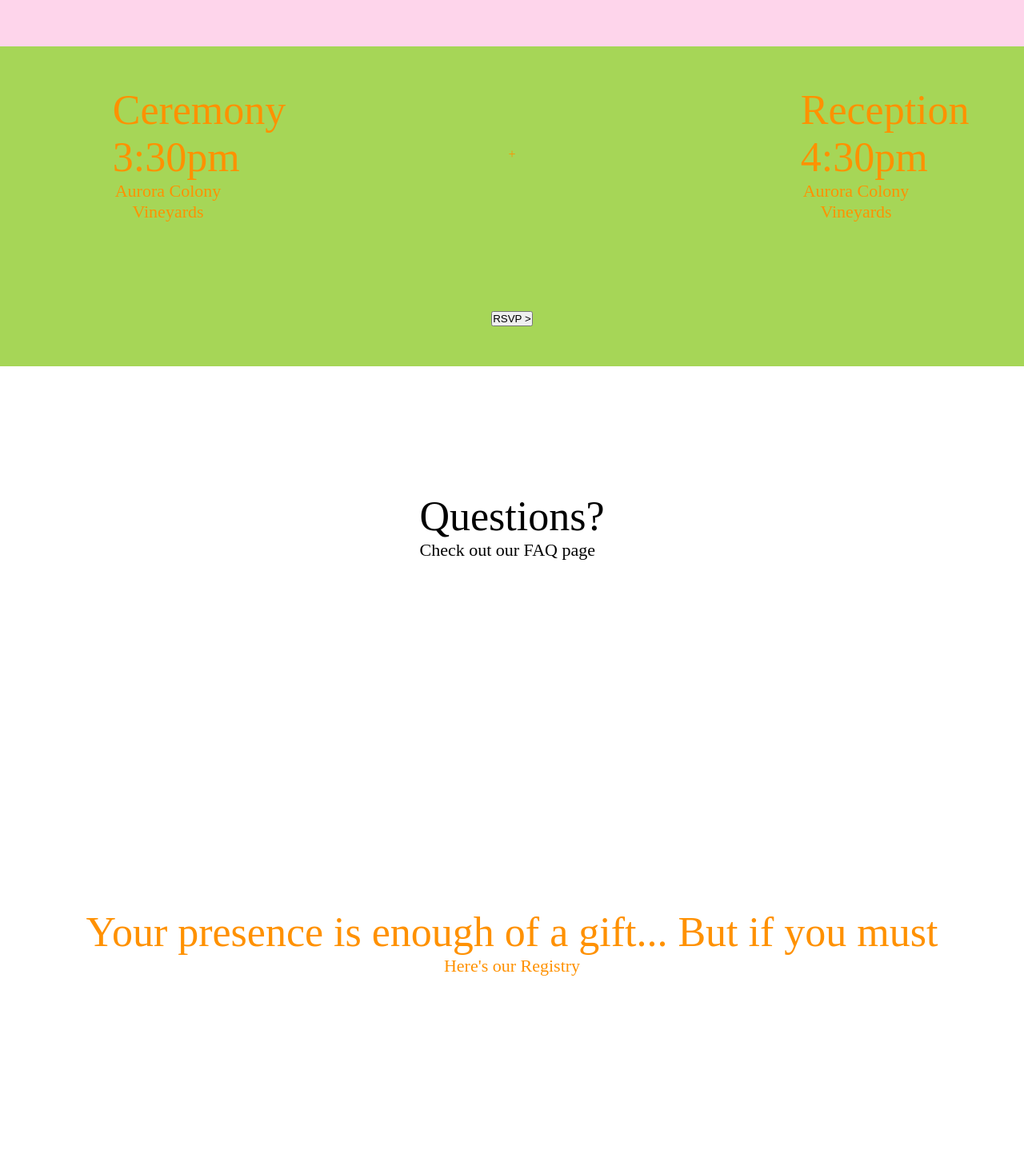
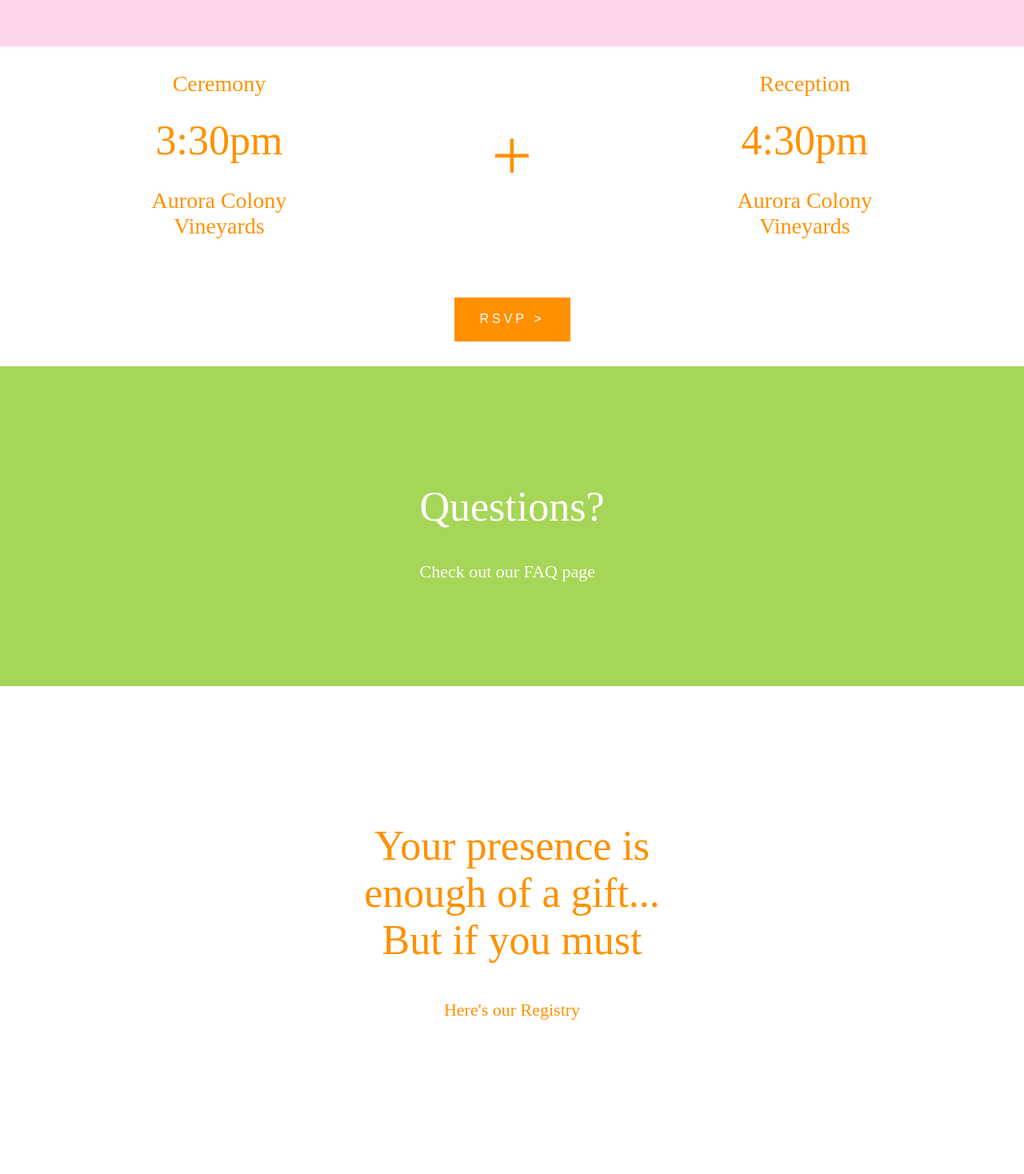
Before and after one commit to MarcoTaco/mb-wedding-site2.0, a React (Create React App) app: page / in a window 1280 px wide. Shown: the part 942-2410 px from the top of the page at 80% size. Built offline with nearby package versions, Linux system fonts and the light colour scheme.

Commit message:
more styling completed

```diff
--- a/src/styles/HomePage.css
+++ b/src/styles/HomePage.css
@@ -123,29 +123,53 @@
     grid-template-columns: repeat(3, 1fr);
     gap: 10px;
     place-items: center;
-    background-color: #A6D657;
+    width: 85%;
+    margin-left: auto;
+    margin-right: auto;
 }
 .wedding-info p{
     color: #FF9100;
+}
+.ceremony-info p:first-child, .ceremony-info p:last-child{
+    font-size: 28px;
+}
+.reception-info p:first-child, .reception-info p:last-child{
+    font-size: 28px;
+}
+.wedding-info p:nth-child(2){
+    padding-bottom: 30px;
+    padding-top: 25px;
 }
 .ceremony-info{
     display: flex;
     flex-direction: column;
     text-align: center;
-    width: 33%;
+    width: 50%;
 }
 .plus{
     width: 33%;
     text-align: center;
 }
+.plus p{
+    font-size: 90px;
+}
 .reception-info{
     display: flex;
     flex-direction: column;
     text-align: center;
-    width: 33%;
+    width: 50%;
 }
 .rsvp-button{
     grid-column: 1 / span 3;
+}
+.rsvp-button button{
+    width: 145px;
+    height: 55px;
+    font-size: 16px;
+    background-color: #FF9100;
+    border-style: none;
+    color: #FFFF;
+    letter-spacing: 4px;
 }
 .faq-section{
     height: 50vh;
@@ -153,17 +177,31 @@
     flex-direction: column;
     justify-content: center;
     align-items: center;
+    background-color: #A6D657;
+}
+.faq-section p{
+    color: #ffff;
+    line-height: 2.2;
 }
 
 .registry-section{
     height: 80vh;
     display: flex;
     flex-direction: column;
-    justify-content: center;
+    justify-content: start;
     align-items: center;
+    text-align: center;
+}
+.registry-section p:first-child{
+    padding-top: 170px;
+    width: 29%;
+}
+.registry-section p:last-child{
+    padding-top: 45px;
 }
 .registry-section p{
     color: #FF9100;
+    width: 40%;
 }
 .home-final-message-section{
     height: 60vh;
```
